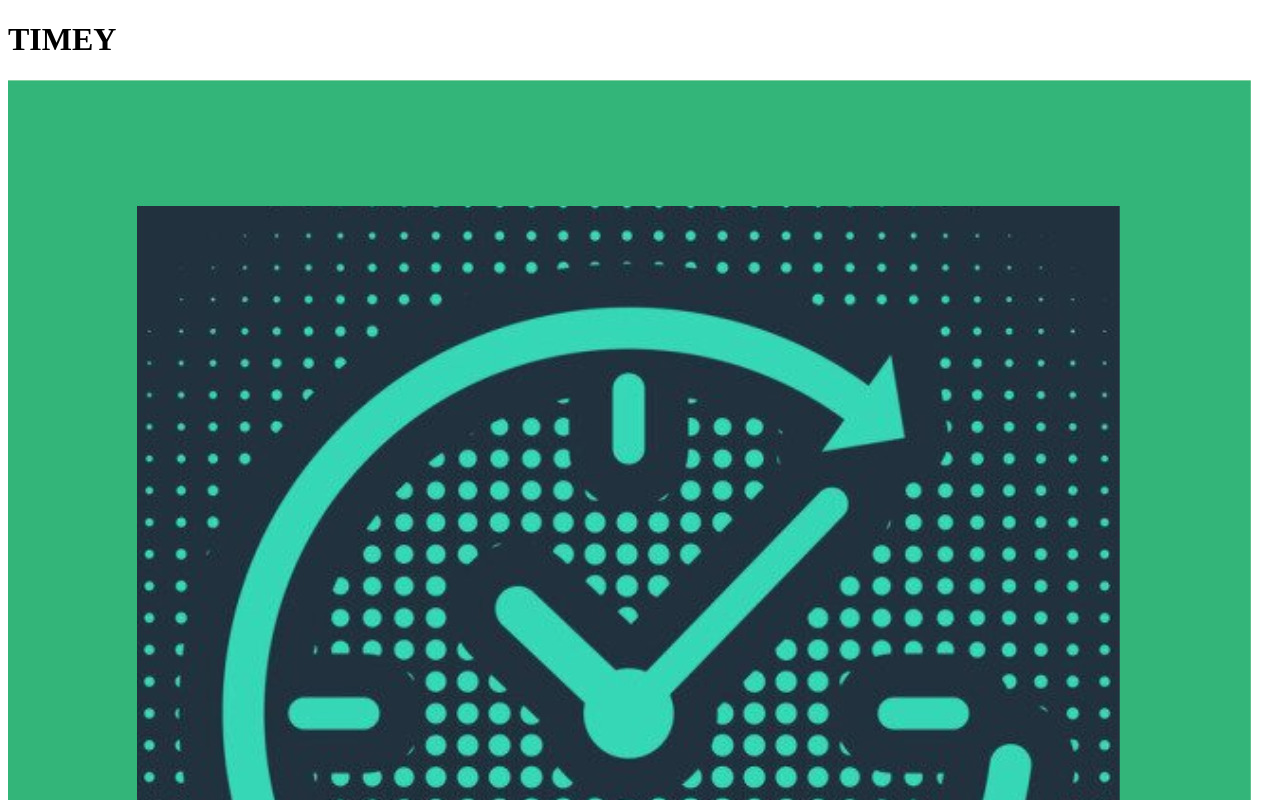
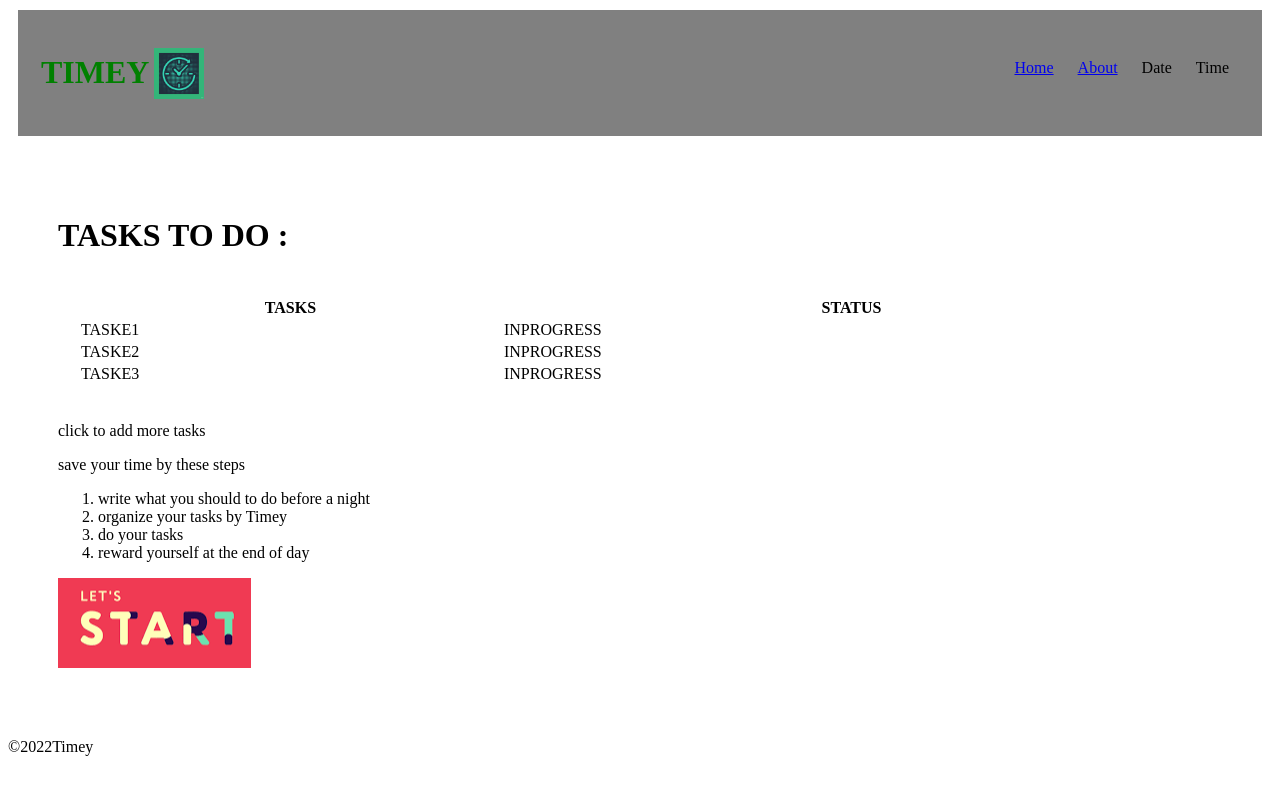
Before and after one commit to ahmadjaara/todo-project, a plain HTML site: page index.html in a window 1280 px wide. Shown: the top 800 px of the page. Drawn offline with Linux system fonts and the light colour scheme.

Commit message:
continue

```diff
--- /dev/null
+++ b/css/style.css
@@ -0,0 +1,37 @@
+header{
+    padding: 23px;
+    display: flex;
+    flex-wrap: wrap;
+    margin: 10px;
+    justify-content:space-between ;
+    background-color: grey;
+}
+#h1{
+    color: green;
+    display: inline;
+
+}
+.log{
+    width: 50px;
+    display: inline;
+    position: absolute;
+    right: auto;
+    left: 12%;
+    top: 6%;
+}
+.ll>li{
+    display: inline-flex;
+    margin: 10px;
+    justify-content: flex-end;
+}
+main{
+    padding:50px;
+
+}
+table{
+ padding: 20px;
+ width: 100%;
+}
+table.tt{
+ text-align: left ;
+}
--- a/index.html
+++ b/index.html
@@ -5,29 +5,29 @@
     <meta http-equiv="X-UA-Compatible" content="IE=edge">
     <meta name="viewport" content="width=device-width, initial-scale=1.0">
     <title>Timey</title>
+    <link rel="stylesheet" href="./css/style.css">
 </head>
 <body>
     <header>
-        <div>
-         <h1>TIMEY</h1>
-         <img src="imgs/logo.jpg" alt="" srcset="">
-        </div>
-   <nav>
-     <ul>
+            <h1 id="h1">TIMEY</h1>
+            <img src="imgs/logo.jpg" alt="" srcset=""  class="log">
+     <nav>
+        <ul class="ll">
          <li><a href="#">Home</a></li>
          <li><a href="http://127.0.0.1:5500/about.html">About</a></li>
          <li>Date</li>
          <li>Time</li>
-     </ul>
-   </nav>
+         </ul>
+     </nav>
     </header>
+
+
     <main>
-        <div>
-            <header>TASKS TO DO :</header>
+        <div class="heads">
+            <h1>TASKS TO DO :</h1>
         </div>
-        <div>
-        <table>
-            <tr>
+        <section class="table"><table>
+            <tr class="tt">
                 <th>TASKS</th>
                 <th>STATUS</th>
               </tr>
@@ -44,10 +44,12 @@
                 <td>INPROGRESS</td>
               </tr>
         </table>
-        </div>
+    </section>
+
         <div>
             <p>click to add more tasks</p>
         </div>
+
         <div>
             <p>
                 save your time by these steps
@@ -55,7 +57,6 @@
             <ol>
                 <li>
                     write what you should to do before a night
-
                 </li>
                 <li>
                     organize your tasks by  Timey
@@ -69,9 +70,12 @@
             </ol>
             <img src="imgs/pic.png" alt="" srcset="">
         </div>
+
+
     </main>
+
     <footer>
-        <p>c2022Timey</p>
+        <p> &copy;2022Timey</p>
     </footer>
 </body>
 </html>
```
Also changed, not shown: imgs/index.jpg (deleted).
